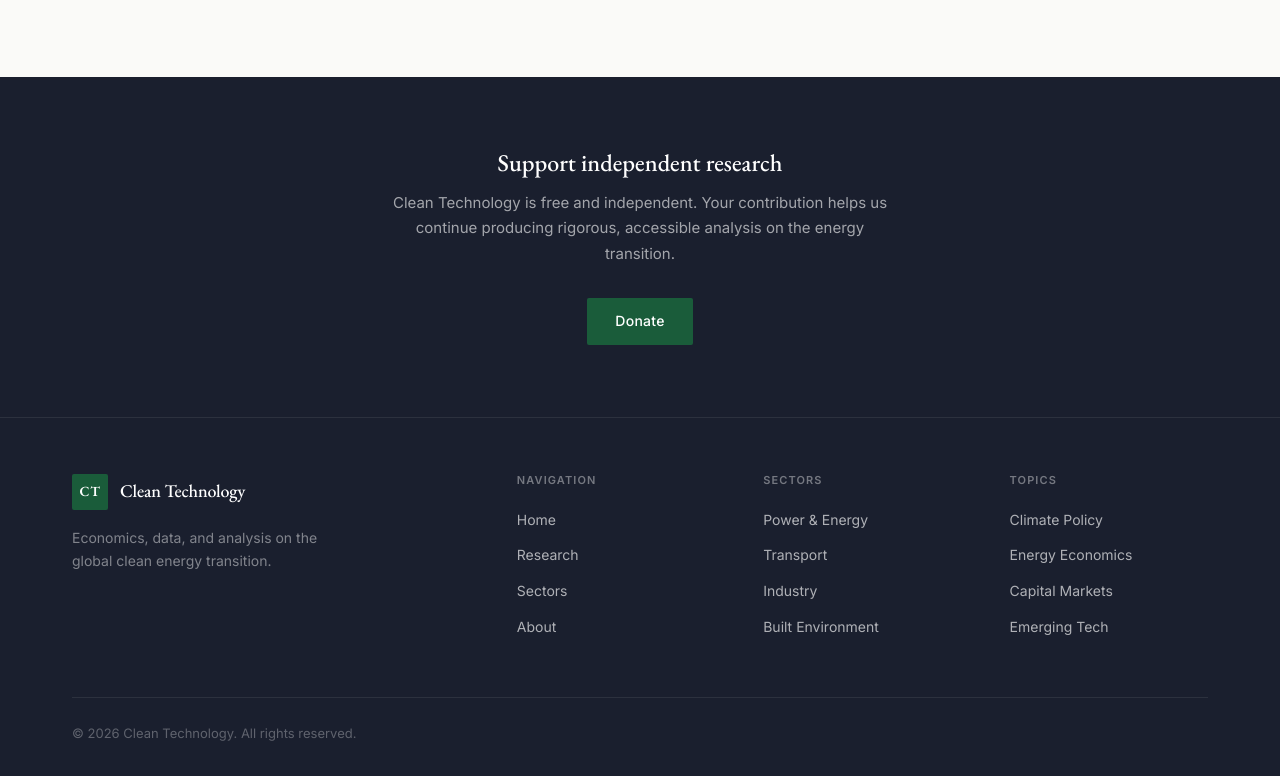
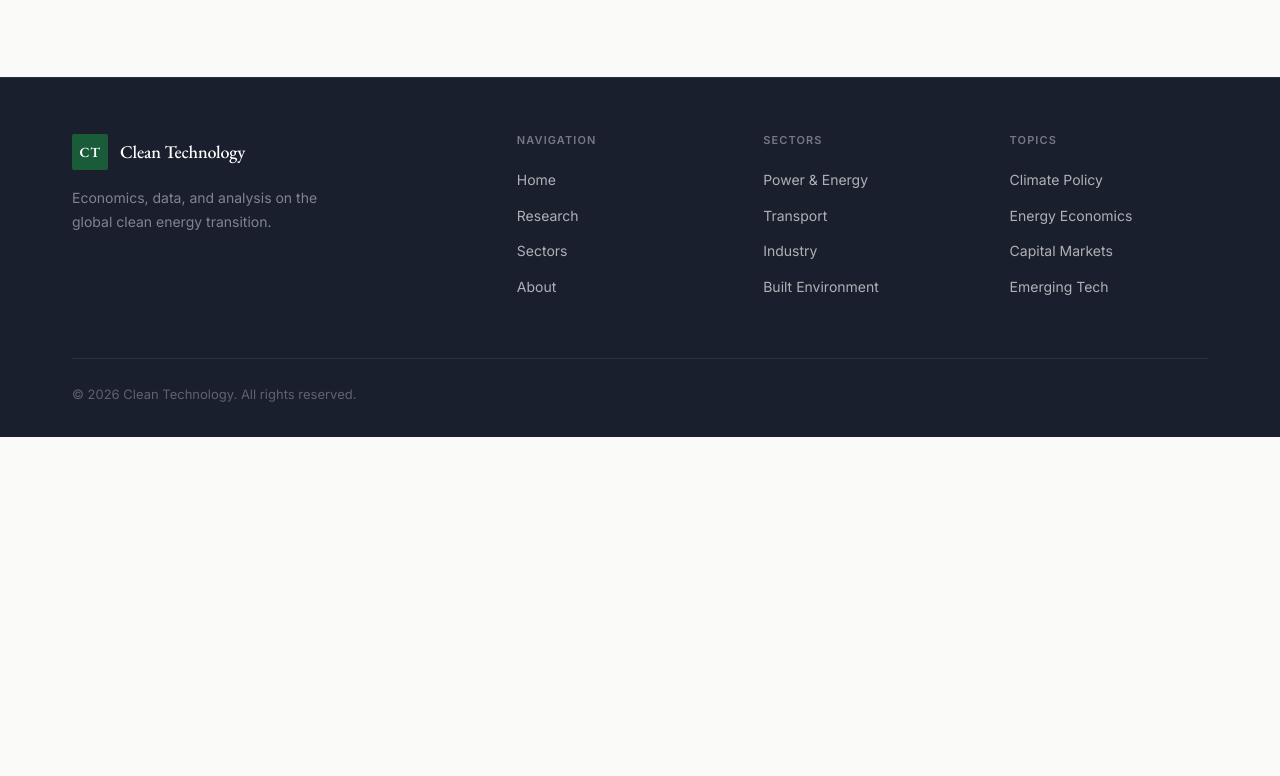
Before and after one commit to Hunterhghs/Cleantechnology.info, a plain HTML site: page index.html in a window 1280 px wide. Shown: the part 3327-4103 px from the top of the page. After the commit the page ends 3764 px from the top, so only its background shows below. Drawn offline with nearby package versions, Linux system fonts and the light colour scheme.

Commit message:
Remove support independent research / donate section
Co-authored-by: Copilot <223556219+Copilot@users.noreply.github.com>

```diff
--- a/index.html
+++ b/index.html
@@ -308,17 +308,6 @@
         </div>
     </section>
 
-    <!-- Donate -->
-    <section class="donate">
-        <div class="container">
-            <div class="donate-content">
-                <h2>Support independent research</h2>
-                <p>Clean Technology is free and independent. Your contribution helps us continue producing rigorous, accessible analysis on the energy transition.</p>
-                <a href="https://buy.stripe.com/00w14p9UJfTacDT0VZaAw09" class="btn btn-primary" target="_blank" rel="noopener">Donate</a>
-            </div>
-        </div>
-    </section>
-
     <!-- Footer -->
     <footer class="site-footer">
         <div class="container">
```
Also changed, not shown: research.html (+0 -11 lines).
